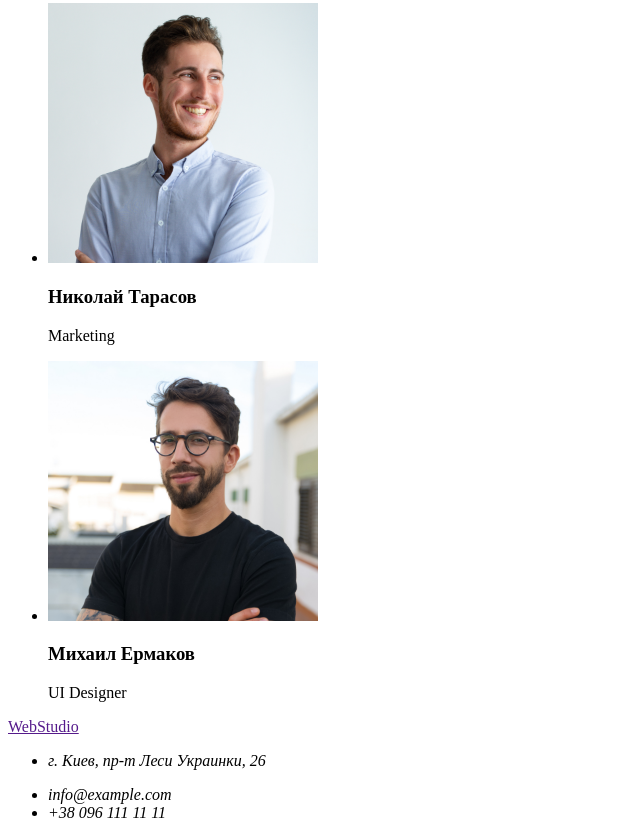
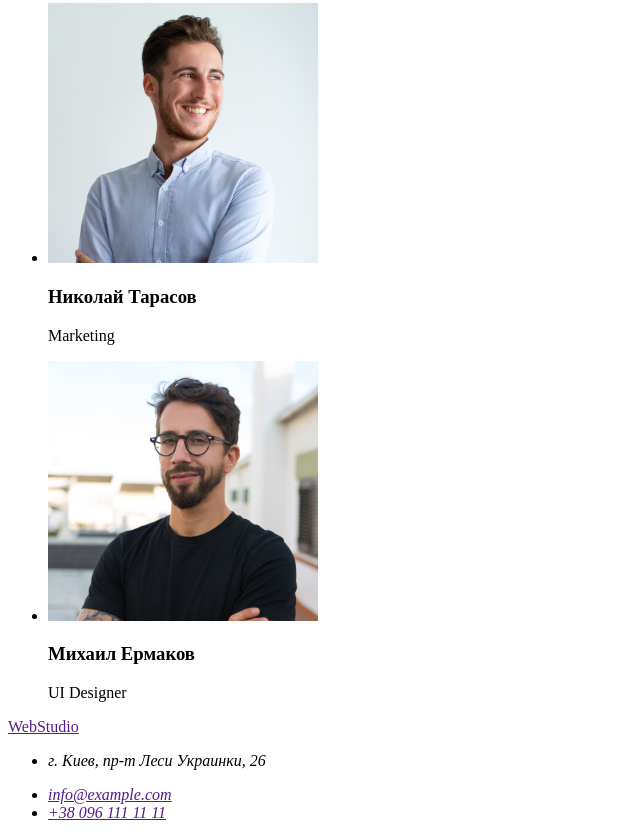
Before and after one commit to VitaliiValerianovych/goit-markup-hw-01, a plain HTML site: page index.html in a window 1280 px wide. Shown: the part 2333-3171 px from the top of the page, without its empty margins (0-640 px from the left). Drawn offline with Linux system fonts and the light colour scheme.

Commit message:
Update index.html

```diff
--- a/index.html
+++ b/index.html
@@ -109,8 +109,8 @@
         <address>
             <ul>
                 <li><p>г. Киев, пр-т Леси Украинки, 26</p></li>
-                <li>info@example.com</li>
-                <li>+38 096 111 11 11</li>
+                <li><a href="">info@example.com</a></li>
+                <li><a href="">+38 096 111 11 11</a></li>
             </ul>
         </address>
     </footer>
```
